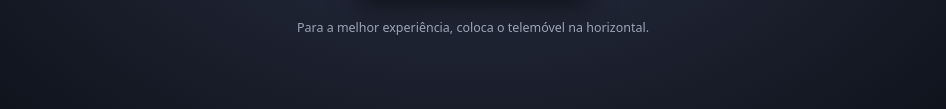
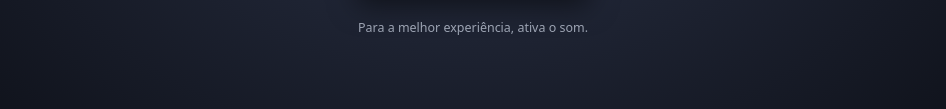
Before and after one commit to ggfltkslj1994/secret-agent, a plain HTML site: page index.html in a window 1280 px wide. Shown: the part 540-649 px from the top of the page, without its empty margins (167-1113 px from the left). Drawn offline with Linux system fonts and the light colour scheme.

Commit message:
Update index.html

```diff
--- a/index.html
+++ b/index.html
@@ -28,7 +28,7 @@
     <h1>SECRET<br>AGENT</h1>
     <p>Estás pronto para começar? Carrega no botão para entrar no jogo.</p>
     <button id="start" type="button">ENTRAR NO JOGO</button>
-    <p style="font-size:.78rem;color:#9da4b3">Para a melhor experiência, coloca o telemóvel na horizontal.</p>
+    <p style="font-size:.78rem;color:#9da4b3">Para a melhor experiência, ativa o som.</p>
   </main>
   <main id="game" aria-label="Jogo Secret Agent">
     <iframe id="genially"
```
